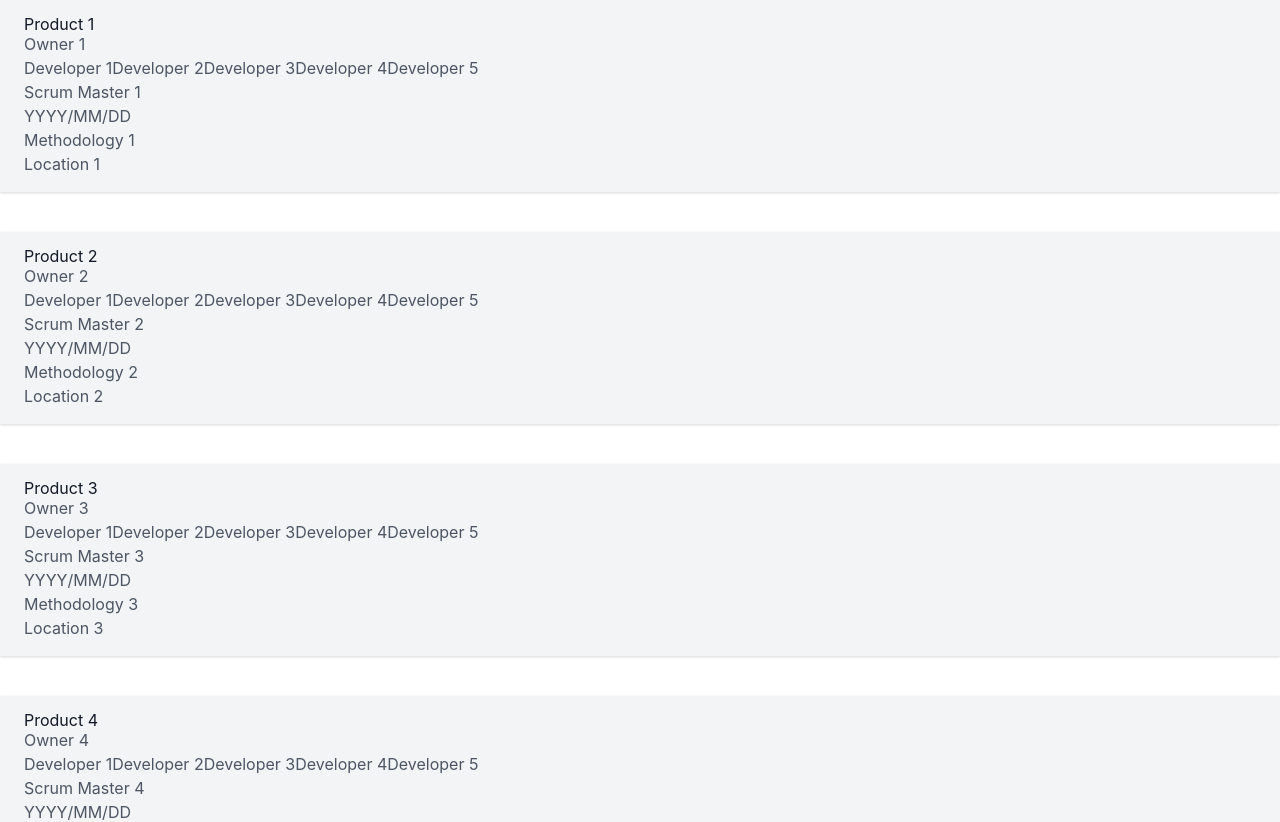
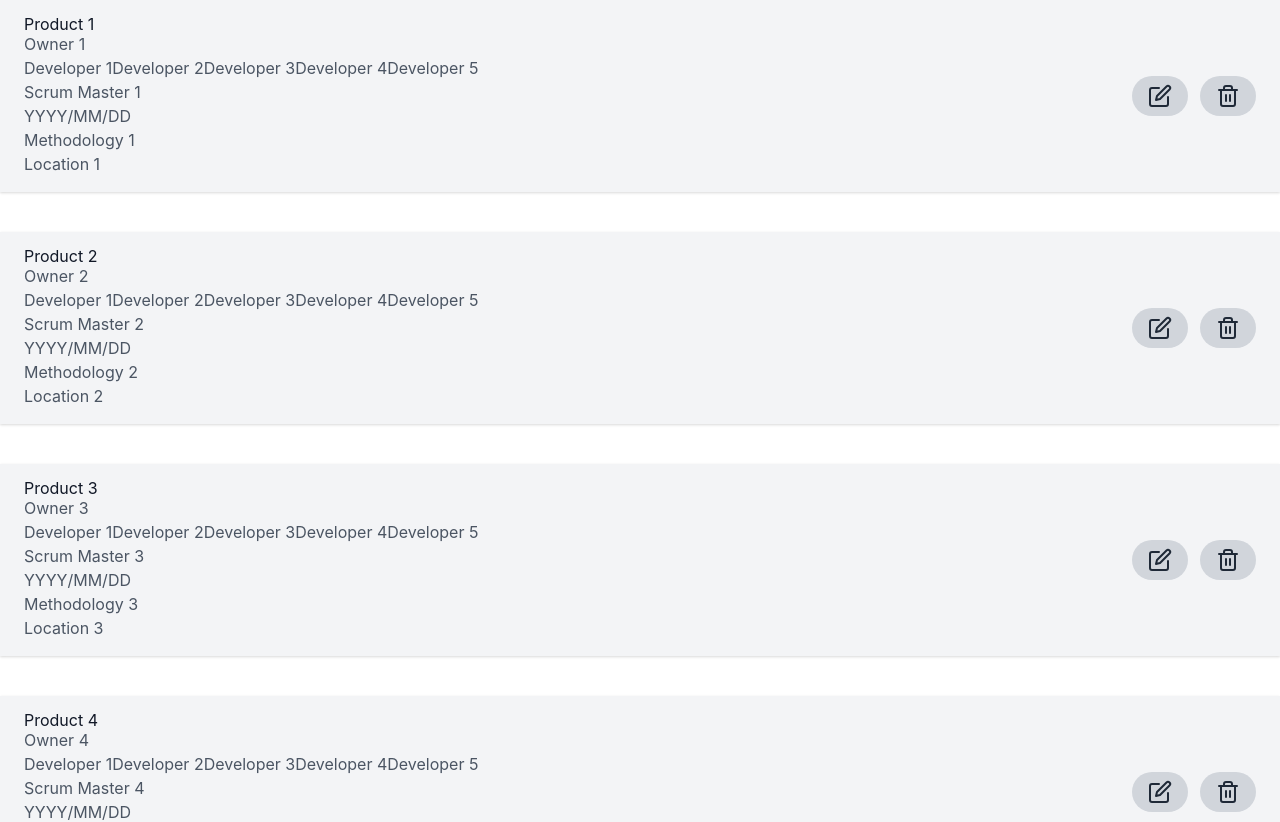
Before and after one commit to JoshLarouche/josh-larouche-ecc-dssb-IS24-code-challenge, a React (Create React App) app in the folder app/: page / in a window 1280 px wide. Shown: the top 822 px of the page. Built offline with nearby package versions, Linux system fonts and the light colour scheme.

Commit message:
connected componenents to rest of app

```diff
--- a/app/src/components/ProductList.js
+++ b/app/src/components/ProductList.js
@@ -1,9 +1,9 @@
 import React, { useContext } from 'react';
-
+import { Link } from 'react-router-dom';
 import { GlobalContext } from '../data/GlobalState';
 
 export const ProductList = () => {
-  const { products } = useContext(GlobalContext);
+  const { products, removeProduct } = useContext(GlobalContext);
   return (
     <React.Fragment>
       {products.length > 0 ? (
@@ -36,6 +36,23 @@ export const ProductList = () => {
                   {product.location}
                 </p>
               </div>
+              <div className="flex-auto text-right px-4 py-2 m-2">
+                <Link
+                  to={`/edit/${product.id}`}
+                  title="Edit Product"
+                >
+                  <div className="bg-gray-300 hover:bg-gray-400 text-gray-800 font-semibold mr-3 py-2 px-4 rounded-full inline-flex items-center">
+                    <svg xmlns="http://www.w3.org/2000/svg" width="24" height="24" viewBox="0 0 24 24" fill="none" stroke="currentColor" strokeWidth="2" strokeLinecap="round" strokeLinejoin="round" className="feather feather-edit"><path d="M11 4H4a2 2 0 0 0-2 2v14a2 2 0 0 0 2 2h14a2 2 0 0 0 2-2v-7"></path><path d="M18.5 2.5a2.121 2.121 0 0 1 3 3L12 15l-4 1 1-4 9.5-9.5z"></path></svg>
+                  </div>
+                </Link>
+                <button
+                  onClick={() => removeProduct(product.id)}
+                  className="block bg-gray-300 hover:bg-gray-400 text-gray-800 font-semibold py-2 px-4 rounded-full inline-flex items-center"
+                  title="Remove Product"
+                >
+                  <svg xmlns="http://www.w3.org/2000/svg" width="24" height="24" viewBox="0 0 24 24" fill="none" stroke="currentColor" strokeWidth="2" strokeLinecap="round" strokeLinejoin="round" className="feather feather-trash-2"><polyline points="3 6 5 6 21 6"></polyline><path d="M19 6v14a2 2 0 0 1-2 2H7a2 2 0 0 1-2-2V6m3 0V4a2 2 0 0 1 2-2h4a2 2 0 0 1 2 2v2"></path><line x1="10" y1="11" x2="10" y2="17"></line><line x1="14" y1="11" x2="14" y2="17"></line></svg>
+                </button>
+              </div>
             </div>
           ))}
         </React.Fragment>
```
Also changed, not shown: app/src/components/Heading.js (added, +22 -0 lines), app/src/components/Home.js (added, +17 -0 lines).
